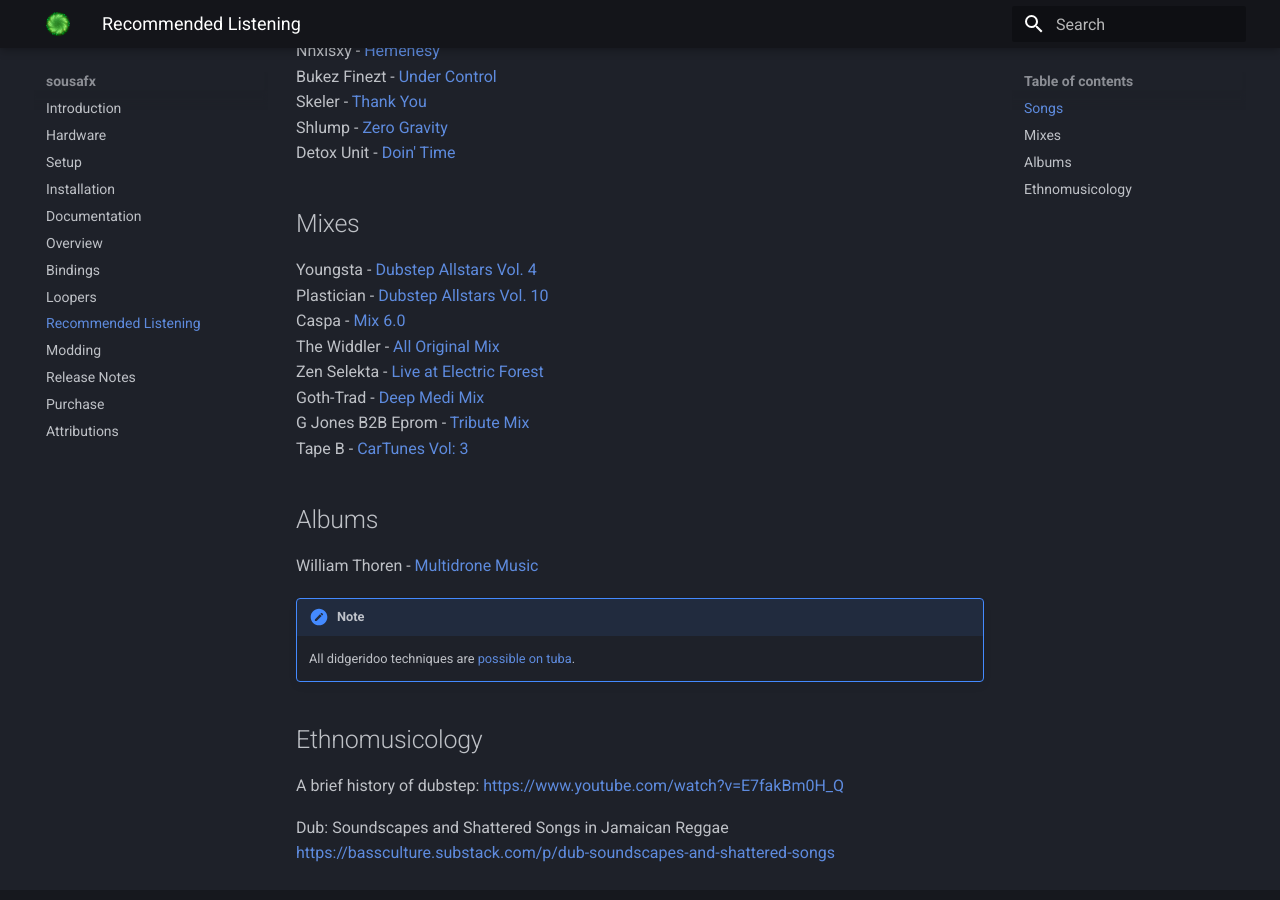
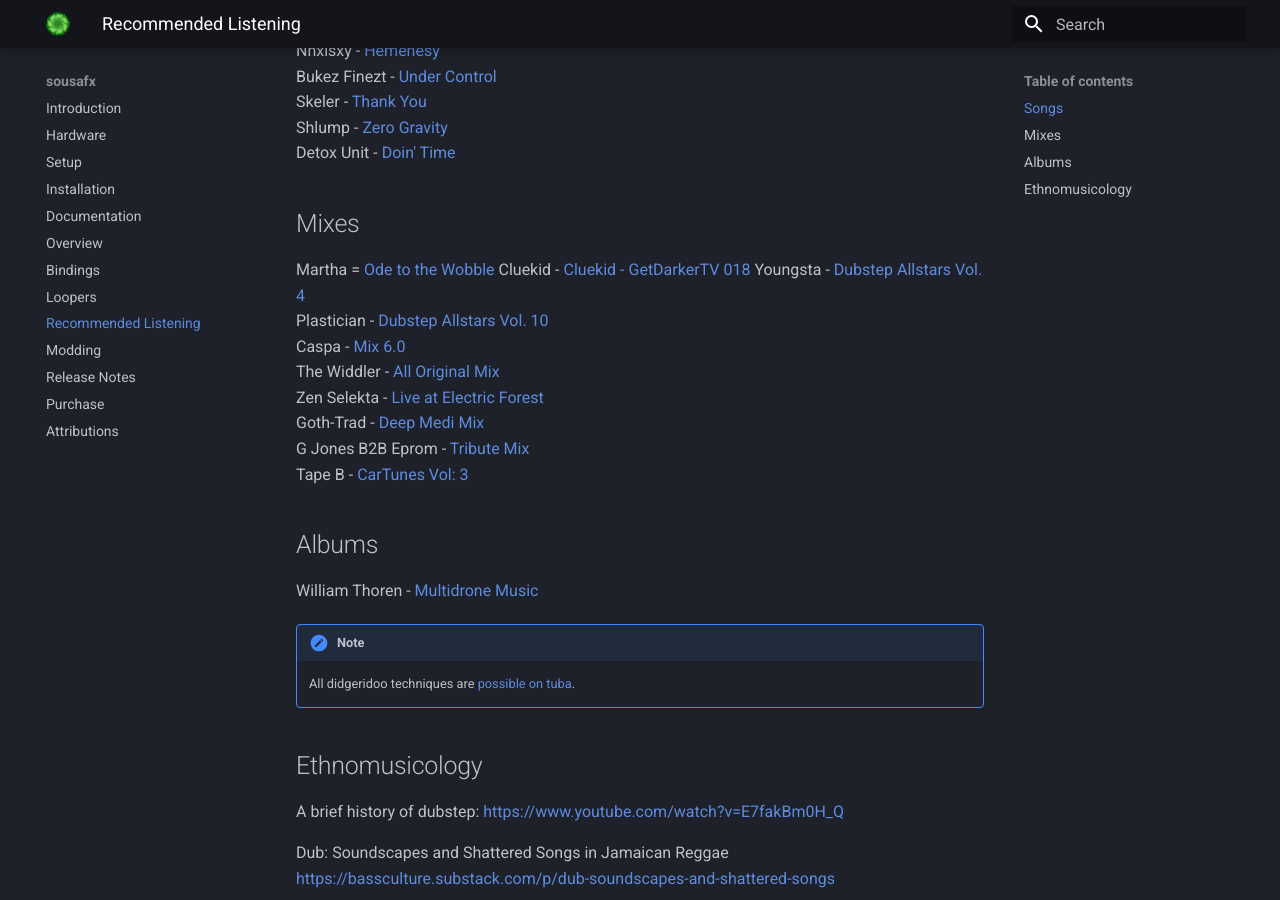
Before and after one commit to Sousastep/SousaFX-rnbo-docs, an MkDocs documentation site: the page built from docs/recommended_listening.md, in a window 1280 px wide and 900 px high, scrolled down 463 px. Built offline with MkDocs 1.6.1 and Material for MkDocs 9.7.7, drawn with Linux system fonts in a browser that asks for light colours; the version menu is left out.

Commit message:
update rec listening

```diff
--- a/docs/recommended_listening.md
+++ b/docs/recommended_listening.md
@@ -24,6 +24,8 @@
 Mixes
 -----
 
+Martha = [Ode to the Wobble](https://soundcloud.com/martharadio/wobble)
+Cluekid - [Cluekid - GetDarkerTV 018](https://soundcloud.com/getdarker/cluekid-getdarkertv-018)
 Youngsta - [Dubstep Allstars Vol. 4](https://www.youtube.com/watch?v=rNYOL_NbSzE) <br>
 Plastician - [Dubstep Allstars Vol. 10](https://www.youtube.com/watch?v=ljCkAx7lsgg) <br>
 Caspa - [Mix 6.0](https://soundcloud.com/caspaofficial/caspa-mix-6point0) <br>
```
